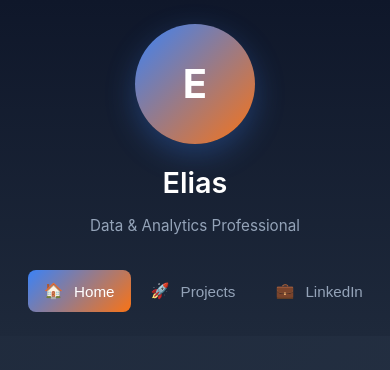
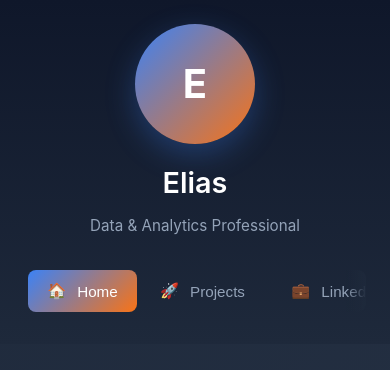
Before and after one commit to eaatx10/elias-portfolio, a plain HTML site: page index.html in a window 390 px wide. Shown: the top 370 px of the page. Drawn offline with Linux system fonts and the light colour scheme.

Commit message:
Update mobile view experience

```diff
--- a/index.html
+++ b/index.html
@@ -769,11 +769,52 @@
                 display: flex;
                 gap: 0.5rem;
                 overflow-x: auto;
+                padding-bottom: 0.5rem;
+                /* ENHANCED MOBILE NAVIGATION */
+                scroll-behavior: smooth;
+                -webkit-overflow-scrolling: touch;
+                position: relative;
+                padding-right: 20px;
+            }
+
+            /* Fade effect to indicate scrollable content */
+            .nav::after {
+                content: '';
+                position: absolute;
+                right: 0;
+                top: 0;
+                height: calc(100% - 0.5rem);
+                width: 20px;
+                background: linear-gradient(to left, #1e293b, transparent);
+                pointer-events: none;
+                border-radius: 0 8px 8px 0;
+            }
+
+            /* Improved scrollbar styling */
+            .nav::-webkit-scrollbar {
+                height: 3px;
+            }
+
+            .nav::-webkit-scrollbar-track {
+                background: #334155;
+                border-radius: 2px;
+            }
+
+            .nav::-webkit-scrollbar-thumb {
+                background: linear-gradient(135deg, #3b82f6 0%, #f97316 100%);
+                border-radius: 2px;
             }
 
             .nav li {
                 margin-bottom: 0;
                 min-width: fit-content;
+                flex-shrink: 0; /* Prevent compression */
+            }
+
+            .nav button {
+                white-space: nowrap; /* Prevent text wrapping */
+                min-width: 90px; /* Consistent button sizes */
+                padding: 0.75rem 1.2rem; /* Slightly larger touch targets */
             }
 
             .content {
```
